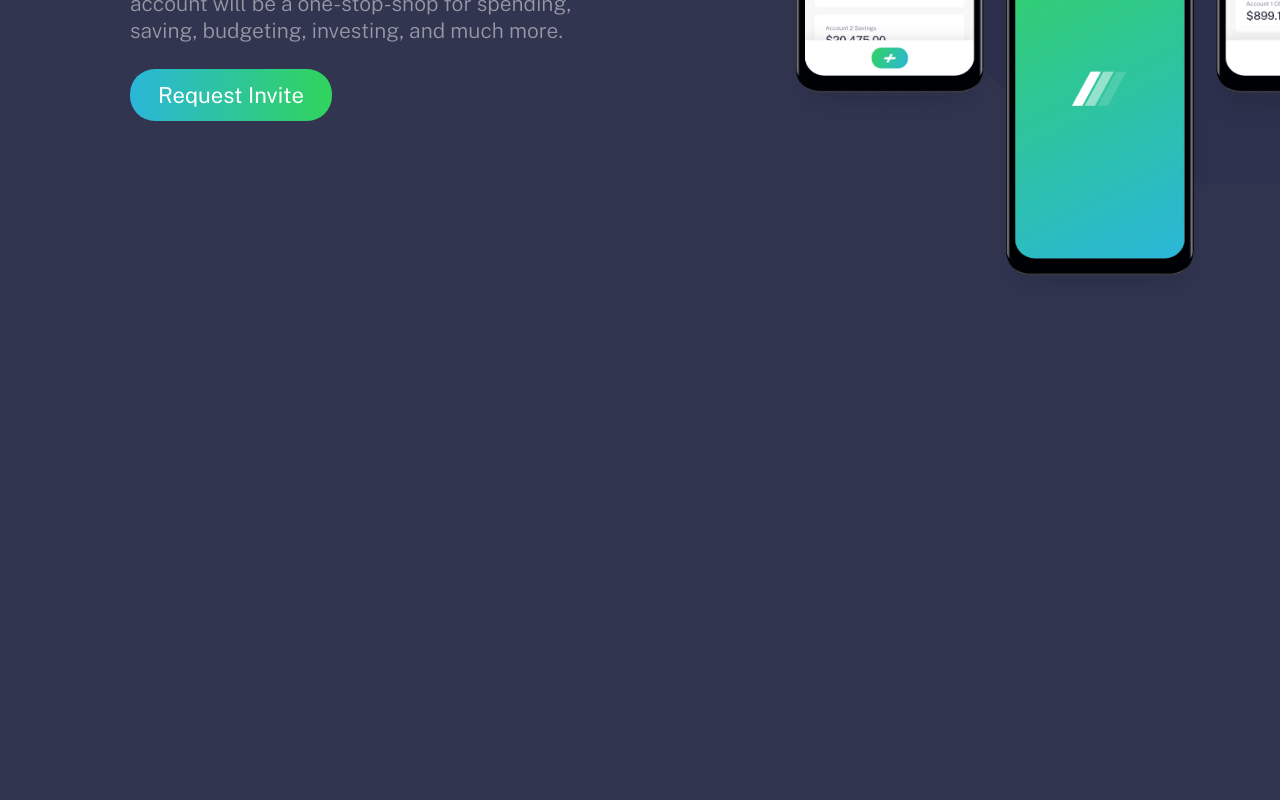
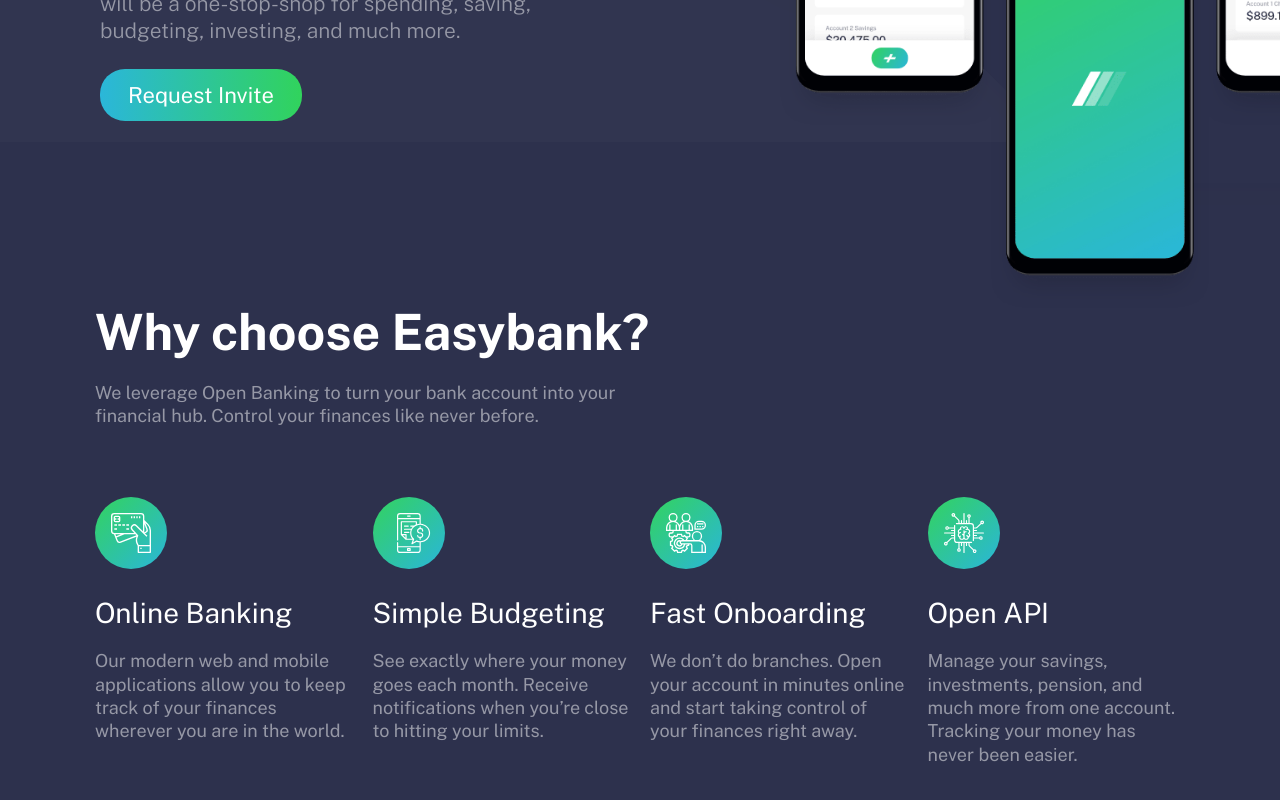
Before and after one commit to Kamasah-Dickson/Easybank-Page, a React (Vite) app: page / in a window 1280 px wide. Shown: the part 426-1226 px from the top of the page. Before the commit the page ends 800 px from the top, so only its background shows below. Built offline with nearby package versions, Linux system fonts and the light colour scheme.

Commit message:
about completed

```diff
--- a/src/_colors.scss
+++ b/src/_colors.scss
@@ -9,6 +9,7 @@
 	--White: hsl(0, 0%, 100%);
 }
 .dark {
-	--Light-Grayish-Blue: #2d314dfa;
+	--Light-Grayish-Blue: #2d314d;
+	--White: #2d314dfa;
 	--Dark-Blue: #fff;
 }
--- /dev/null
+++ b/src/components/About.jsx
@@ -0,0 +1,34 @@
+import React from "react";
+import cardData from "./cardData.json";
+import { toggleTheme } from "./contexts";
+import { useContext } from "react";
+
+export default function About() {
+	const [theme] = useContext(toggleTheme);
+	return (
+		<div className={theme ? "about" : "about dark"} id="about">
+			<div className="container">
+				<section>
+					<div className="title">
+						<h2>Why choose Easybank?</h2>
+						<p>
+							We leverage Open Banking to turn your bank account into your
+							financial hub. Control your finances like never before.
+						</p>
+					</div>
+					<div className="cards">
+						{cardData.map((data) => {
+							return (
+								<div key={data.title} className="card">
+									<img src={data.img} alt={data.title} />
+									<h3>{data.title}</h3>
+									<p>{data.para}</p>
+								</div>
+							);
+						})}
+					</div>
+				</section>
+			</div>
+		</div>
+	);
+}
--- a/src/components/App.jsx
+++ b/src/components/App.jsx
@@ -3,6 +3,7 @@
 import { toggleTheme } from "./contexts";
 import { useState } from "react";
 import Hero from "./Hero";
+import About from "./About";
 
 export default function App() {
 	const [theme, setTheme] = useState(
@@ -16,6 +17,7 @@
 				</header>
 				<main>
 					<Hero />
+					<About />
 				</main>
 			</toggleTheme.Provider>
 		</>
--- a/src/components/Navigation.jsx
+++ b/src/components/Navigation.jsx
@@ -3,6 +3,8 @@
 import lightMode from "../assets/light_mode_FILL0_wght400_GRAD0_opsz48.svg";
 import lightLogo from "../assets/logo.svg";
 import darkLogo from "../assets/logo copy.svg";
+import harmburger from "/images/icon-hamburger.svg";
+import lightHamburger from "/images/icon-hamburger light.svg";
 import { toggleTheme } from "./contexts";
 import { useContext } from "react";
 import { useEffect } from "react";
@@ -46,7 +48,11 @@
 				</ul>
 				<button className="cta">Request Invite</button>
 				<div className="group">
-					<img src="/images/icon-hamburger.svg" className="menu" alt="menu" />
+					<img
+						src={theme ? harmburger : lightHamburger}
+						className="menu"
+						alt="menu"
+					/>
 					<img
 						onClick={() => setTheme((prev) => !prev)}
 						src={theme ? darkMode : lightMode}
--- /dev/null
+++ b/src/components/cardData.json
@@ -0,0 +1,22 @@
+[
+	{
+		"img": "/images/icon-online.svg",
+		"title": "Online Banking",
+		"para": "Our modern web and mobile applications allow you to keep track of your finances wherever you are in the world."
+	},
+	{
+		"img": "/images/icon-budgeting.svg",
+		"title": "Simple Budgeting",
+		"para": "  See exactly where your money goes each month. Receive notifications when you’re close to hitting your limits."
+	},
+	{
+		"img": "/images/icon-onboarding.svg",
+		"title": "Fast Onboarding",
+		"para": "We don’t do branches. Open your account in minutes online and start taking control of your finances right away."
+	},
+	{
+		"img": "/images/icon-api.svg",
+		"title": "Open API",
+		"para": "  Manage your savings, investments, pension, and much more from one account. Tracking your money has never been easier."
+	}
+]
--- a/src/index.scss
+++ b/src/index.scss
@@ -10,7 +10,7 @@
 
 body {
 	font-size: rem(18);
-	background-color: var(--Light-Grayish-Blue);
+	background-color: var(--White);
 	transition: background 0.1s ease;
 }
 
@@ -36,12 +36,15 @@
 header {
 	z-index: 99;
 	position: fixed;
+	top: 0;
+	left: 0;
+	z-index: 2;
 	width: 100%;
 	background-color: var(--Light-Grayish-Blue);
 	transition: background 0.1s ease;
 
 	.container {
-		height: rem(100);
+		height: rem(90);
 		width: min(100% - rem(60), rem(1550));
 		margin-inline: auto;
 		nav {
@@ -52,7 +55,7 @@
 			height: 100%;
 			.group {
 				display: flex;
-				align-content: center;
+				align-items: center;
 				justify-content: center;
 				img {
 					cursor: pointer;
@@ -68,6 +71,7 @@
 				margin-right: rem(30);
 				cursor: pointer;
 				width: rem(40);
+				height: rem(20);
 			}
 			.nav-links {
 				display: none;
@@ -131,7 +135,7 @@
 							font-size: clamp(rem(18), rem(20) + 2vw, rem(22));
 							&:hover {
 								color: var(--Dark-Blue);
-								transition: 0.3s ease;
+								transition: 0.3s ease-in;
 							}
 						}
 					}
@@ -139,15 +143,12 @@
 			}
 		}
 	}
-	@include breakpoints-min(large-max) {
-		.container {
-			width: min(100% - rem(190), rem(1440));
-		}
-	}
 }
 
 main {
 	.container {
+		width: min(100% - rem(60), rem(1440));
+		margin-inline: auto;
 		.right-content {
 			background-image: url("/images/bg-intro-mobile.svg");
 			background-position: center center;
@@ -163,6 +164,8 @@
 		}
 		.left-content {
 			text-align: center;
+			max-width: rem(550);
+			margin-inline: auto;
 			h1 {
 				color: var(--Dark-Blue);
 				font-size: clamp(rem(18), rem(30) + 2vw, rem(50));
@@ -212,7 +215,7 @@
 				order: 1;
 				text-align: left;
 				max-width: rem(530);
-				margin-left: rem(130);
+				margin-left: rem(100);
 				h1 {
 					font-size: rem(55);
 					font-weight: 400;
@@ -259,8 +262,10 @@
 	@include breakpoints-min(large-max) {
 		.container {
 			margin-left: auto;
+			width: min(100%, rem(1900));
+
 			.left-content {
-				margin-left: rem(170);
+				// margin-left: rem(170);
 				h1 {
 					font-size: rem(65);
 				}
@@ -268,3 +273,96 @@
 		}
 	}
 }
+
+// ==============================
+//	ABOUT-SECTION
+//===============================
+
+.about {
+	margin-top: rem(70);
+	padding-block: rem(70);
+	background-color: var(--Light-Grayish-Blue);
+	.container {
+		width: min(100% - rem(60), rem(1440));
+		margin-inline: auto;
+		display: inherit;
+		section {
+			.title {
+				text-align: center;
+				max-width: rem(580);
+				margin-inline: auto;
+				h2 {
+					color: var(--Dark-Blue);
+					font-size: clamp(rem(18), rem(30) + 2vw, rem(50));
+					margin-bottom: rem(20);
+					font-weight: 700;
+				}
+			}
+			img {
+				margin-bottom: rem(27);
+			}
+			h3 {
+				font-size: clamp(rem(18), rem(10) + 2vw, rem(28));
+				font-weight: 400;
+				text-align: center;
+				margin-bottom: rem(20);
+				color: var(--Dark-Blue);
+			}
+			p {
+				text-align: center;
+				color: var(--Grayish-Blue);
+				line-height: 1.3;
+			}
+			.cards {
+				display: grid;
+				grid-template-columns: repeat(auto-fit, minmax(250px, 1fr));
+				gap: rem(20);
+				.card {
+					display: flex;
+					flex-direction: column;
+					align-items: center;
+					margin-top: rem(70);
+					max-width: rem(350);
+					margin-inline: auto;
+					@include breakpoints-min(larger) {
+						align-items: flex-start;
+						p {
+							text-align: left;
+							font-size: rem(18);
+						}
+					}
+				}
+			}
+		}
+	}
+	@include breakpoints-min(larger) {
+		.container {
+			width: min(100% - rem(190), rem(1650));
+
+			margin-inline: auto;
+			section {
+				.title {
+					text-align: left;
+					margin-inline: unset;
+					p {
+						text-align: left;
+						font-size: rem(18);
+					}
+				}
+			}
+		}
+	}
+
+	// @include breakpoints-min(large-max) {
+	// 	.container {
+	// 		width: min(100%, rem(1900));
+	// 	}
+	// }
+}
+
+@include breakpoints-min(larger) {
+	.about {
+		margin-top: rem(-220);
+		padding: rem(160) 0 rem(100) 0;
+	}
+}
```
Also changed, not shown: public/images/icon-hamburger light.svg (added).
